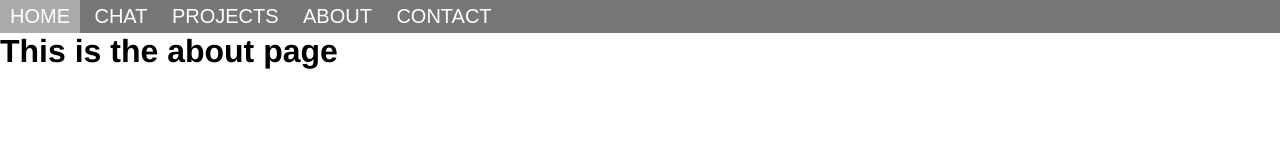
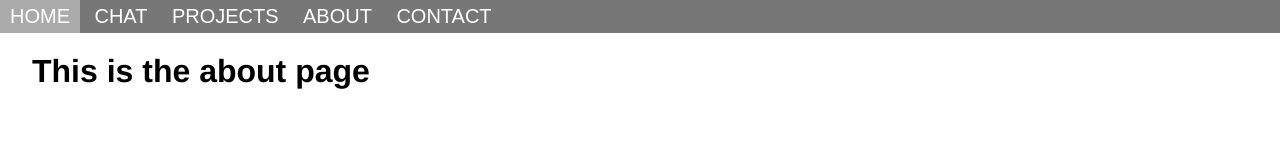
Before and after one commit to mccarts3/SocketChat, a website: page index.html at #/about in a window 1280 px wide. Drawn offline with nearby package versions, Linux system fonts and the light colour scheme.

Commit message:
Added div container to each page.

```diff
--- a/public/assets/css/theme.css
+++ b/public/assets/css/theme.css
@@ -9,6 +9,12 @@
 body {
 	min-height:100%;
 	font: 16px Helvetica, Arial;
+}
+
+.container {
+	width:95%;
+	padding-top:20px;
+	margin:auto;
 }
 
 .menuBar {
--- a/public/webpages/about.html
+++ b/public/webpages/about.html
@@ -1,3 +1,3 @@
-<div>
+<div class="container">
 	<h1>This is the about page</h1>
 </div>
```
Also changed, not shown: public/webpages/contact.html (+1 -1 lines), public/webpages/home.html (+1 -1 lines), public/webpages/projects.html (+1 -1 lines).
